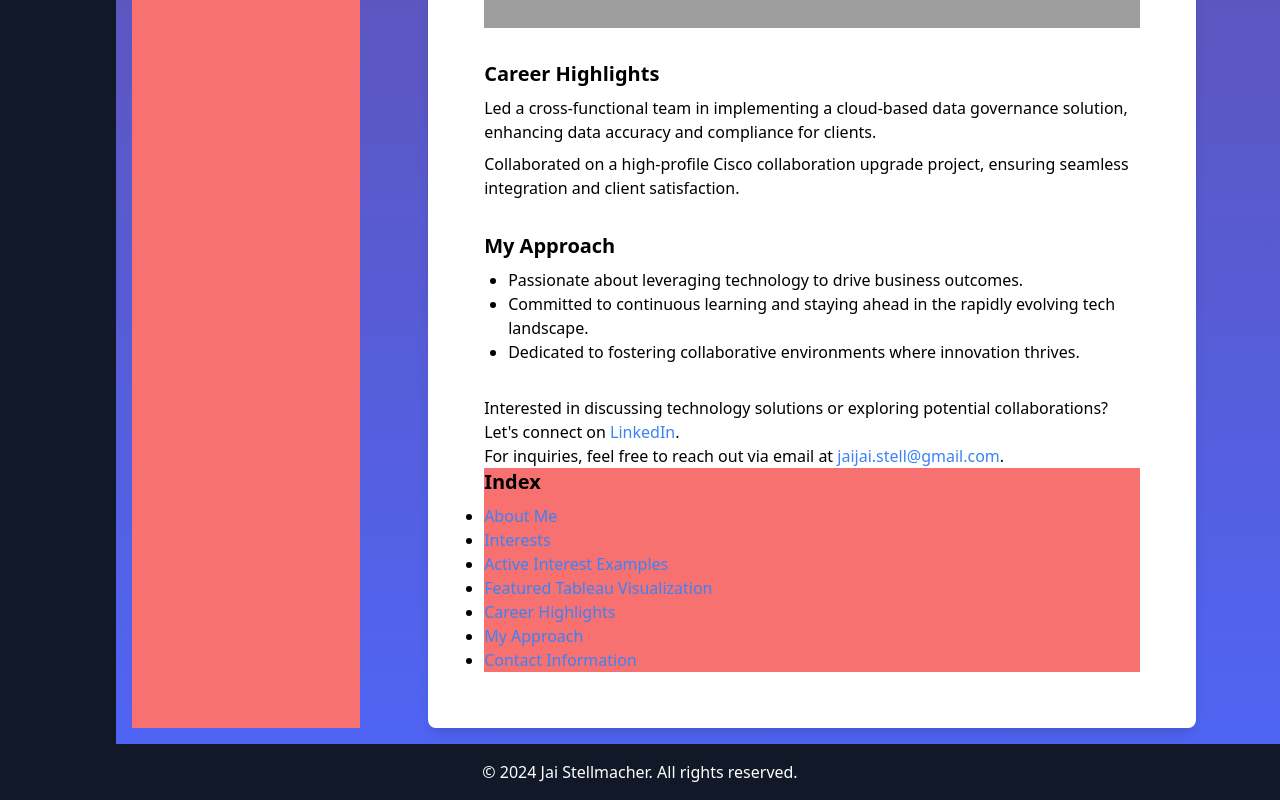
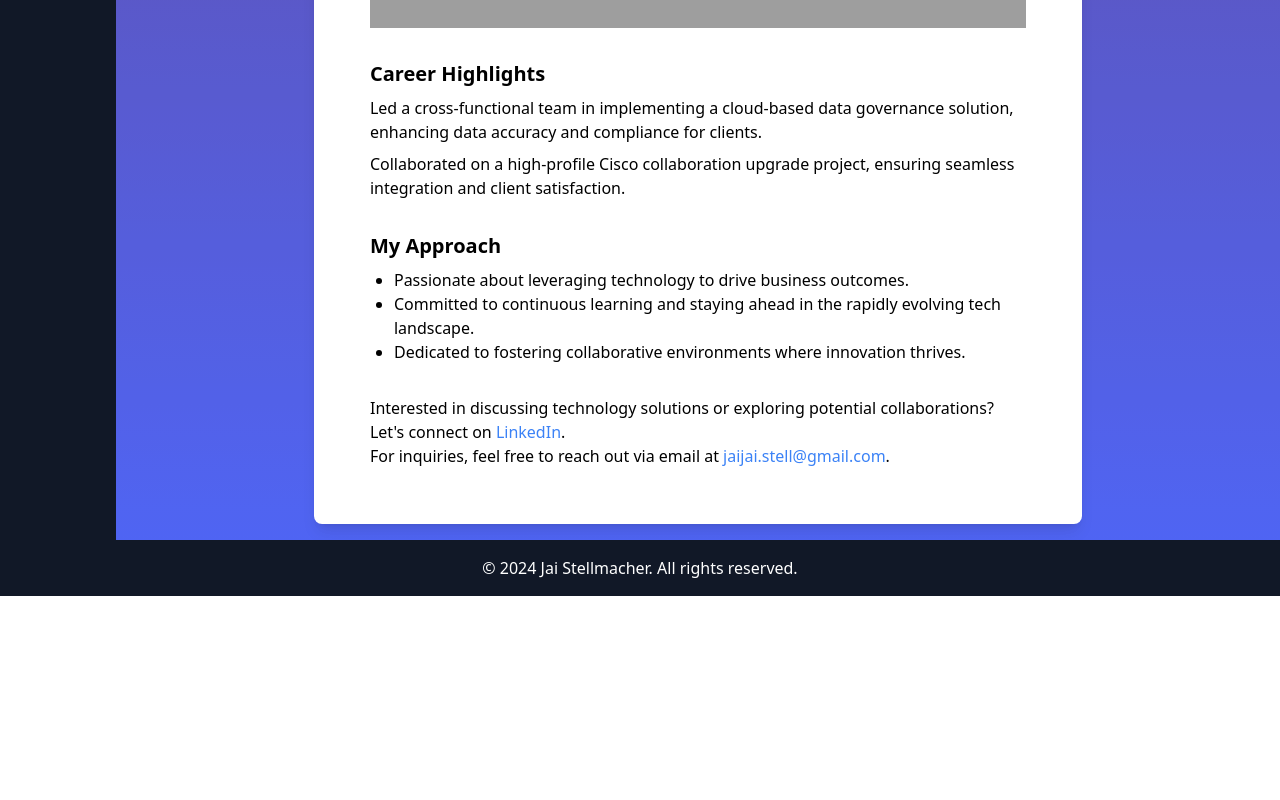
Before and after one commit to jstellmacher/portfo-frontend, a React (Vite) app: page /about in a window 1280 px wide. Shown: the part 1144-1944 px from the top of the page. After the commit the page ends 1740 px from the top, so only its background shows below. Built offline with nearby package versions, Linux system fonts and the light colour scheme; grey boxes are pictures that could not be loaded.

Commit message:
reverts back to unbroken

```diff
--- a/src/App.jsx
+++ b/src/App.jsx
@@ -1,5 +1,4 @@
 // App.jsx
-
 import React from 'react';
 import { BrowserRouter as Router, Route, Routes } from 'react-router-dom';
 import { AuthProvider } from './components/AuthContext';
@@ -10,7 +9,6 @@ import Home from './pages/Home';
 import About from './pages/About';
 import Projects from './pages/Projects';
 import Blog from './pages/Blog';
-import PageIndex from './components/PageIndex'; // Import PageIndex component
 import './styles.css';
 
 function App() {
@@ -18,25 +16,10 @@ function App() {
     <Router>
       <AuthProvider>
         <Routes>
-          {/* Home Route */}
+          {/* Define routes with nested layout components */}
           <Route path="/" element={<MainLayout><PortfolioCard><Home /></PortfolioCard></MainLayout>} />
-
-          {/* About Route */}
-          <Route path="/about" element={
-            <MainLayout>
-              <div className="flex justify-center"> {/* Center the content */}
-                <PageIndex />
-                <PortfolioCard>
-                  <About />
-                </PortfolioCard>
-              </div>
-            </MainLayout>
-          } />
-
-          {/* Projects Route */}
+          <Route path="/about" element={<MainLayout><PortfolioCard><About /></PortfolioCard></MainLayout>} />
           <Route path="/projects" element={<MainLayout><PortfolioCard><Projects /></PortfolioCard></MainLayout>} />
-
-          {/* Blog Route */}
           <Route path="/blog" element={<MainLayout><BlogLayout><Blog /></BlogLayout></MainLayout>} />
         </Routes>
       </AuthProvider>
--- a/src/components/PageIndex.jsx
+++ /dev/null
@@ -1,20 +0,0 @@
-import React from 'react';
-
-const PageIndex = ({ scrollToSection }) => {
-  return (
-    <div className="bg-red-400"> {/* Adjusted margin and padding */}
-      <h3 className="text-xl font-semibold mb-2">Index</h3>
-      <ul className="list-disc"> {/* Adjusted left padding */}
-        <li><button className="text-blue-500 hover:underline focus:outline-none" onClick={() => scrollToSection('about-me')}>About Me</button></li>
-        <li><button className="text-blue-500 hover:underline focus:outline-none" onClick={() => scrollToSection('interests')}>Interests</button></li>
-        <li><button className="text-blue-500 hover:underline focus:outline-none" onClick={() => scrollToSection('active-interest-examples')}>Active Interest Examples</button></li>
-        <li><button className="text-blue-500 hover:underline focus:outline-none" onClick={() => scrollToSection('tableau-visualization')}>Featured Tableau Visualization</button></li>
-        <li><button className="text-blue-500 hover:underline focus:outline-none" onClick={() => scrollToSection('career-highlights')}>Career Highlights</button></li>
-        <li><button className="text-blue-500 hover:underline focus:outline-none" onClick={() => scrollToSection('my-approach')}>My Approach</button></li>
-        <li><button className="text-blue-500 hover:underline focus:outline-none" onClick={() => scrollToSection('contact-information')}>Contact Information</button></li>
-      </ul>
-    </div>
-  );
-};
-
-export default PageIndex;
--- a/src/pages/About.jsx
+++ b/src/pages/About.jsx
@@ -1,7 +1,7 @@
+// AboutMe.jsx
 import React from 'react';
 import ProfilePicture from '../components/ProfilePicture';
 import Subnavigation from '../components/AboutMeSubnavigation'; // New component for subnavigation
-import PageIndex from '../components/PageIndex'; // New component for page index
 
 const AboutMe = () => {
   const imageUrl = "https://picsum.photos/200"; // Replace with your profile picture URL or state if necessary
@@ -29,14 +29,6 @@ const AboutMe = () => {
     'Skills': ['Coding', 'Data Analysis', 'Project Management']
   };
 
-  // Function to scroll to a specific element based on ID
-  const scrollToSection = (id) => {
-    const element = document.getElementById(id);
-    if (element) {
-      element.scrollIntoView({ behavior: 'smooth' });
-    }
-  };
-
   // State to manage active subsection
   const [activeInterest, setActiveInterest] = React.useState('Songs'); // Default to 'Songs' interest
 
@@ -44,11 +36,11 @@ const AboutMe = () => {
     <div className="mx-auto py-8 px-4 sm:px-6 lg:px-8 max-w-screen-lg">
       <ProfilePicture imageUrl={imageUrl} alt="Profile Picture" />
       <div className="mt-8">
-        <h2 id="about-me" className="text-3xl font-bold mb-4">About Me</h2>
+        <h2 className="text-3xl font-bold mb-4">About Me</h2>
         <p className="text-lg mb-4">
           Hi there! I'm Jaichuang Stellmacher, a passionate IT Solutions Analyst with a knack for transforming complex challenges into streamlined solutions. My journey began with a deep fascination for technology's transformative power, leading me from a dual major in MIS & Marketing to becoming a certified Full Stack Software Engineer.
         </p>
-        <h3 id="interests" className="text-xl font-semibold mb-2">
+        <h3 className="text-xl font-semibold mb-2">
           Interests
         </h3>
         {/* Subnavigation for different sections */}
@@ -57,7 +49,7 @@ const AboutMe = () => {
         </div>
 
         {/* Showcase of interests */}
-        <div id="active-interest-examples" className="mt-8">
+        <div className="mt-8">
           <h3 className="text-xl font-semibold mb-2">{activeInterest} Examples</h3>
           <ul className="flex flex-wrap gap-2">
             {interestExamples[activeInterest].map((example, index) => (
@@ -69,7 +61,7 @@ const AboutMe = () => {
         </div>
 
         {/* Featured Tableau Visualization */}
-        <div id="tableau-visualization" className="mt-8">
+        <div className="mt-8">
           <h3 className="text-xl font-semibold mb-2">Featured Tableau Visualization</h3>
           {/* Tableau embed iframe */}
           <iframe
@@ -83,14 +75,14 @@ const AboutMe = () => {
         </div>
 
         {/* Career Highlights */}
-        <div id="career-highlights" className="mt-8">
+        <div className="mt-8">
           <h3 className="text-xl font-semibold mb-2">Career Highlights</h3>
           <p className="mb-2">Led a cross-functional team in implementing a cloud-based data governance solution, enhancing data accuracy and compliance for clients.</p>
           <p>Collaborated on a high-profile Cisco collaboration upgrade project, ensuring seamless integration and client satisfaction.</p>
         </div>
 
         {/* My Approach */}
-        <div id="my-approach" className="mt-8">
+        <div className="mt-8">
           <h3 className="text-xl font-semibold mb-2">My Approach</h3>
           <ul className="list-disc pl-6">
             <li>Passionate about leveraging technology to drive business outcomes.</li>
@@ -100,14 +92,10 @@ const AboutMe = () => {
         </div>
 
         {/* Contact Information */}
-        <div id="contact-information" className="mt-8">
+        <div className="mt-8">
           <p>Interested in discussing technology solutions or exploring potential collaborations? Let's connect on <a href="https://www.linkedin.com/in/jaichuang-stellmacher" target="_blank" rel="noopener noreferrer" className="text-blue-500 hover:underline">LinkedIn</a>.</p>
           <p>For inquiries, feel free to reach out via email at <a href="mailto:jaichuang.stellmacher@example.com" className="text-blue-500 hover:underline">jaijai.stell@gmail.com</a>.</p>
         </div>
-
-        {/* Index for the page */}
-        <PageIndex scrollToSection={scrollToSection} />
-
       </div>
     </div>
   );
```
